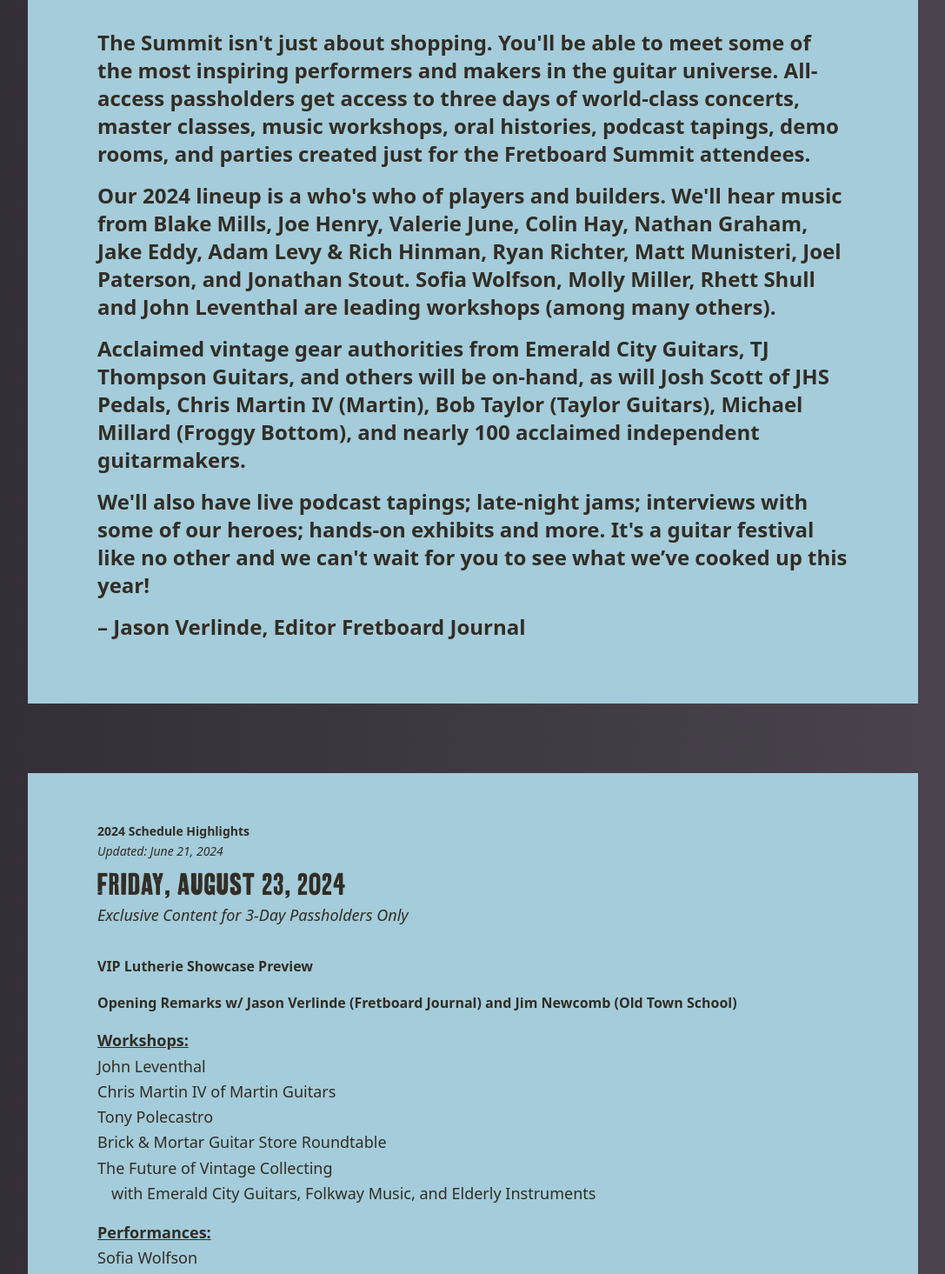
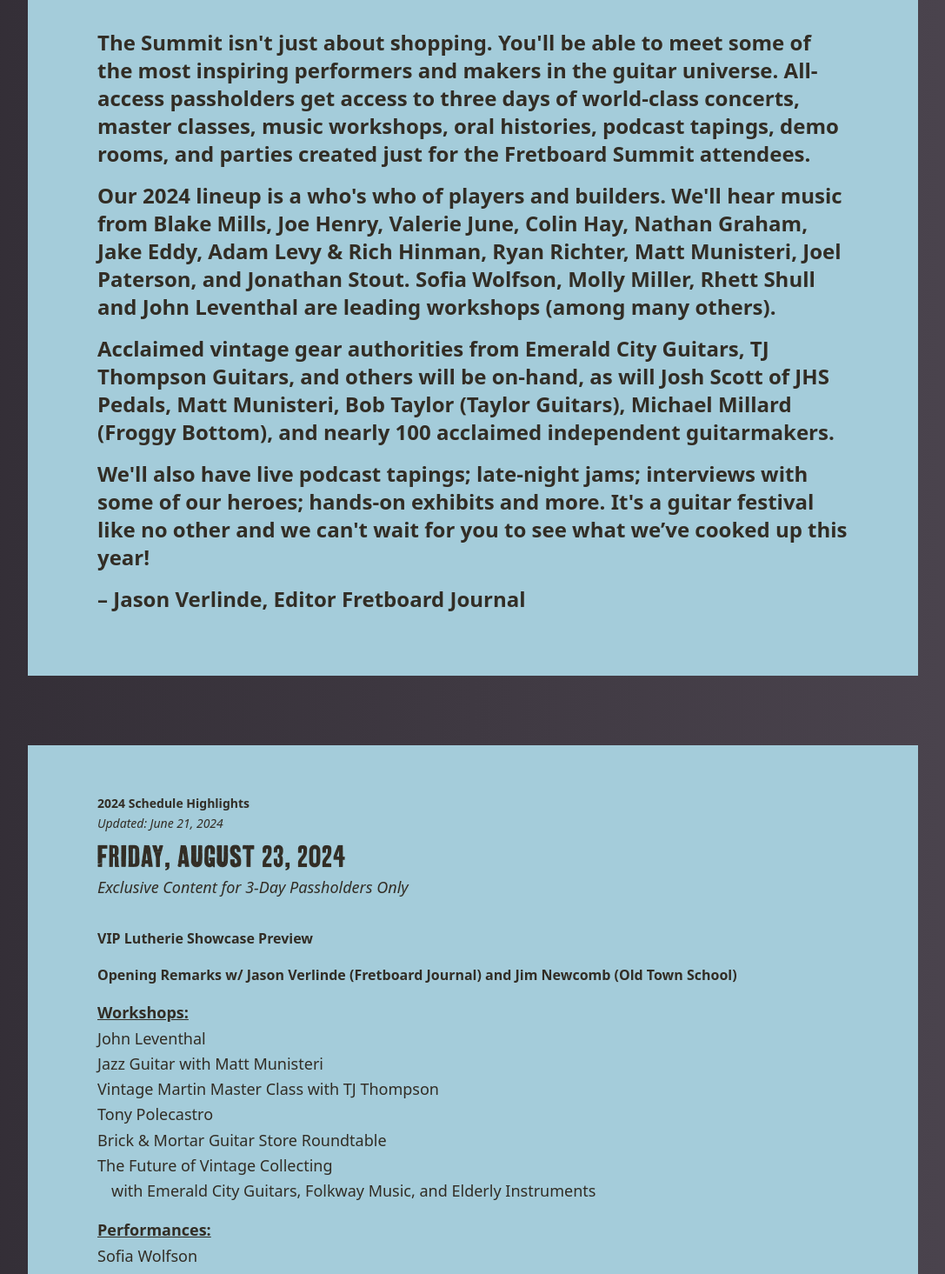
Before and after one commit to oldtownschool/fretboard-summit, a Next.js app: page /schedule in a window 1280 px wide. Shown: the part 276-1741 px from the top of the page at 87% size, without its empty margins (96-1183 px from the left). Built offline with nearby package versions, Linux system fonts and the light colour scheme.

Commit message:
edits to /schedule

```diff
--- a/app/schedule/page.js
+++ b/app/schedule/page.js
@@ -56,7 +56,7 @@ export default function Schedule() {
 
             <p className="font-bold text-2xl mt-4">Our 2024 lineup is a who&apos;s who of players and builders. We&apos;ll hear music from Blake Mills, Joe Henry, Valerie June, Colin Hay, Nathan Graham, Jake Eddy, Adam Levy & Rich Hinman, Ryan Richter, Matt Munisteri, Joel Paterson, and Jonathan Stout. Sofia Wolfson, Molly Miller, Rhett Shull and John Leventhal are leading workshops (among many others).</p>
 
-            <p className="font-bold text-2xl mt-4">Acclaimed vintage gear authorities from Emerald City Guitars, TJ Thompson Guitars, and others will be on-hand, as will Josh Scott of JHS Pedals, Chris Martin IV (Martin), Bob Taylor (Taylor Guitars), Michael Millard (Froggy Bottom), and nearly 100 acclaimed independent guitarmakers.</p>
+            <p className="font-bold text-2xl mt-4">Acclaimed vintage gear authorities from Emerald City Guitars, TJ Thompson Guitars, and others will be on-hand, as will Josh Scott of JHS Pedals, Matt Munisteri, Bob Taylor (Taylor Guitars), Michael Millard (Froggy Bottom), and nearly 100 acclaimed independent guitarmakers.</p>
 
             <p className="font-bold text-2xl mt-4">We&apos;ll also have live podcast tapings; late-night jams; interviews with some of our heroes; hands-on exhibits and more. It&apos;s a guitar festival like no other and we can&apos;t wait for you to see what we’ve cooked up this year!</p>
             <p className="font-bold text-2xl mt-4 mb-8">– Jason Verlinde, Editor Fretboard Journal</p>
@@ -132,7 +132,8 @@ export default function Schedule() {
 
           <p className="underline font-bold mt-4  text-lg leading-relaxed" > Workshops:</p>
           <p className="text-lg leading-relaxed" >John Leventhal</p>
-          <p className="text-lg leading-relaxed" >Chris Martin IV of Martin Guitars</p>
+          <p className="text-lg leading-relaxed" >Jazz Guitar with Matt Munisteri</p>
+          <p className="text-lg leading-relaxed" >Vintage Martin Master Class with TJ Thompson</p>
           <p className="text-lg leading-relaxed" >Tony Polecastro</p>
           <p className="text-lg leading-relaxed" >Brick & Mortar Guitar Store Roundtable </p>
           <p className="text-lg leading-relaxed"  >The Future of Vintage Collecting </p>
--- a/next.config.js
+++ b/next.config.js
@@ -1,12 +1,12 @@
 /** @type {import('next').NextConfig} */
 const nextConfig = {
-  // output: "export",
-  // basePath: "",
-  // images: {
-  //   domains: ["https://fretboardsummit.org/"],
-  //   formats: ["image/webp"],
-  //   unoptimized: true,
-  // },
+  output: "export",
+  basePath: "",
+  images: {
+    domains: ["https://fretboardsummit.org/"],
+    formats: ["image/webp"],
+    unoptimized: true,
+  },
 };
 
 module.exports = nextConfig;
--- a/package.json
+++ b/package.json
@@ -4,7 +4,7 @@
   "private": true,
   "scripts": {
     "dev": "next dev",
-    "build": "next build",
+    "build": "next build && export",
     "start": "next start",
     "lint": "next lint"
   },
```
